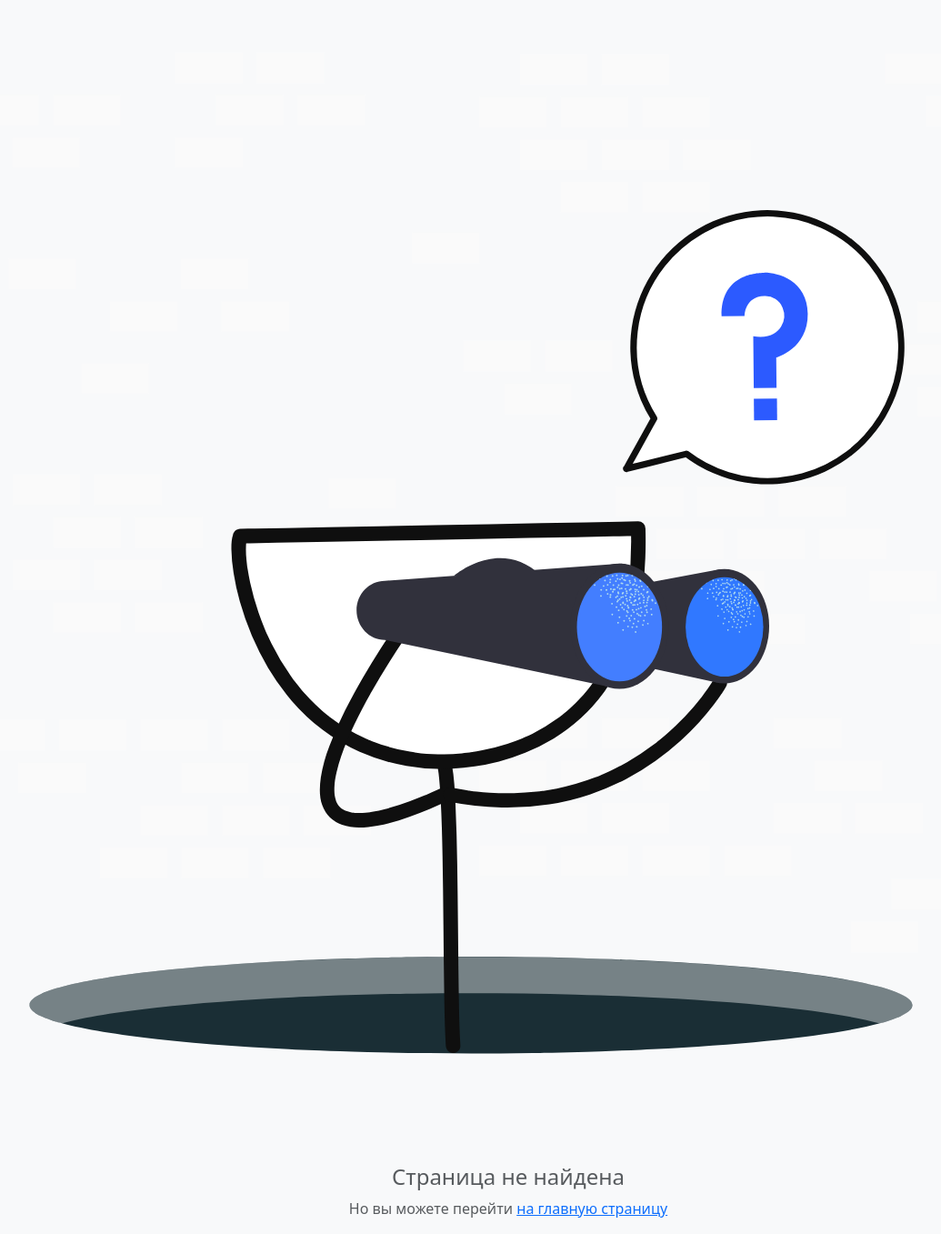
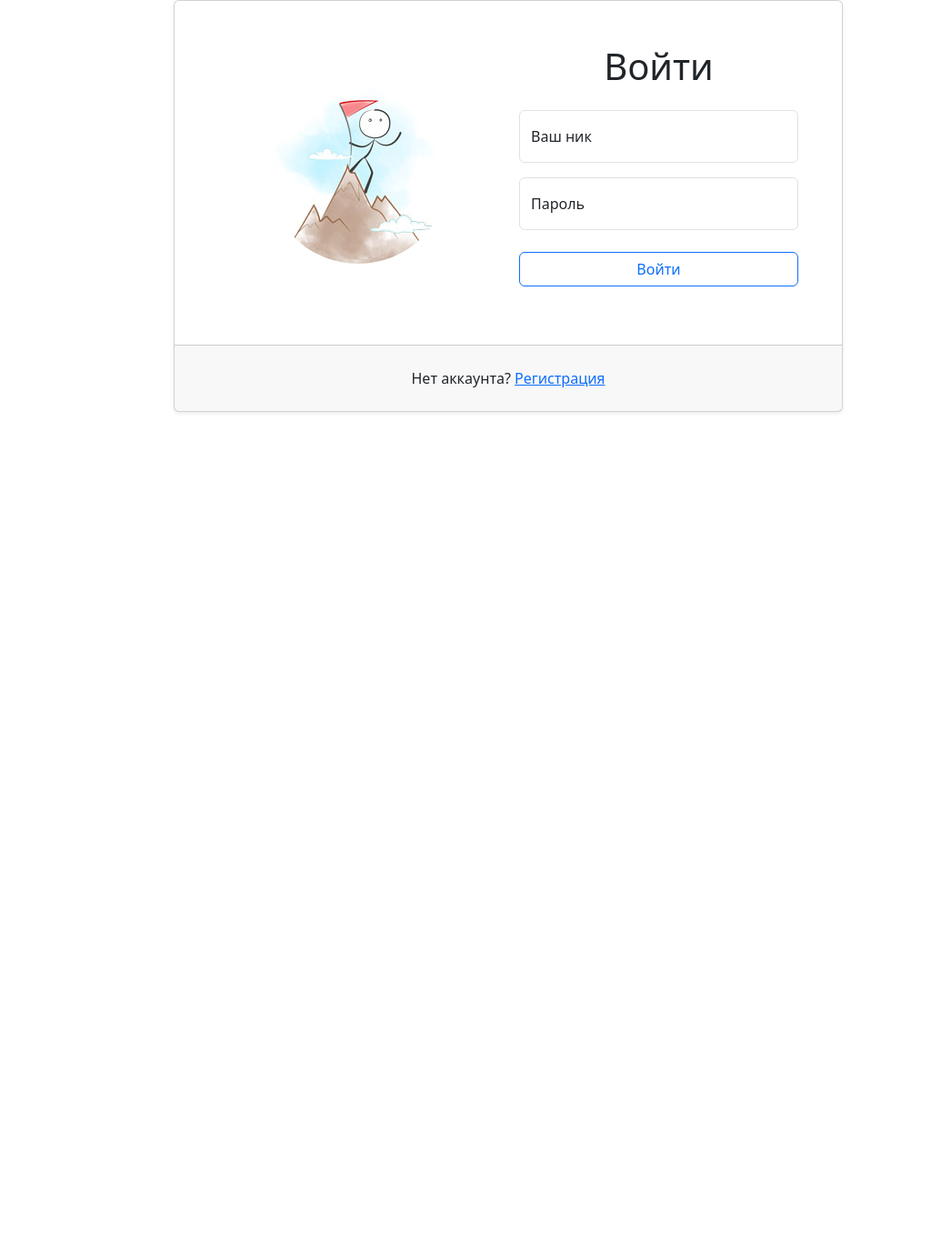
Before and after one commit to bdcry/frontend-project-12, a React app in the folder frontend/: page /login in a window 1280 px wide. Shown: the whole page at 91% size, without its empty margins (81-1116 px from the left). After the commit the page ends 800 px from the top, so only its background shows below. Built offline with nearby package versions, Linux system fonts and the light colour scheme; the HTML template or start-up script is replaced by a standard one.

Commit message:
Step 2 | Creates routes for pages

```diff
--- a/frontend/src/components/App.jsx
+++ b/frontend/src/components/App.jsx
@@ -1,11 +1,17 @@
 import 'bootstrap/dist/css/bootstrap.min.css';
-import Login from './Login.jsx'
-import Page404 from './Page404.jsx';
+import { BrowserRouter, Routes, Route } from 'react-router-dom';
+import Login from './pages/Login.jsx'
+import Page404 from './pages/Page404.jsx';
 
 const App = () => {
   return (
-      <Page404 />
-      // <Login />
+    <BrowserRouter>
+      <Routes>
+        <Route path='/login' element={<Login />} />
+        <Route path='/' element={<Login />} />
+        <Route path='*' element={<Page404 />} />
+      </Routes>
+    </BrowserRouter>
   )
 }
 
--- a/frontend/src/components/Login.jsx
+++ b/frontend/src/components/pages/Login.jsx
@@ -1,5 +1,5 @@
 import { Container, Row, Col, Card, Form, Button } from 'react-bootstrap';
-import avatar from '../assets/avatar-DIE1AEpS.jpg';
+import avatar from '../../assets/avatar-DIE1AEpS.jpg';
 
 import { useFormik } from 'formik';
 
--- a/frontend/src/components/Page404.jsx
+++ b/frontend/src/components/pages/Page404.jsx
@@ -1,5 +1,5 @@
-// import { Container } from 'react-bootstrap';
-import NotFound from '../assets/404-D_FLHmTM.svg';
+import { Link } from 'react-router-dom';
+import NotFound from '../../assets/404-D_FLHmTM.svg';
 
 const Page404 = () => {
   return (
@@ -12,7 +12,7 @@ const Page404 = () => {
         />
         <h1 className="h4 text-muted">Страница не найдена</h1>
         <p className="text-muted">
-          Но вы можете перейти <a href="/">на главную страницу</a>
+          Но вы можете перейти <Link to="/">на главную страницу</Link>
         </p>
       </div>
     </div>
--- a/package.json
+++ b/package.json
@@ -23,6 +23,7 @@
     "i18next": "^24.0.5",
     "react-bootstrap": "^2.10.6",
     "react-i18next": "^15.1.3",
+    "react-router-dom": "^7.0.2",
     "yup": "^1.4.0"
   }
 }
```
Also changed, not shown: 1 other file (tests, documents, lock files or other folders).
